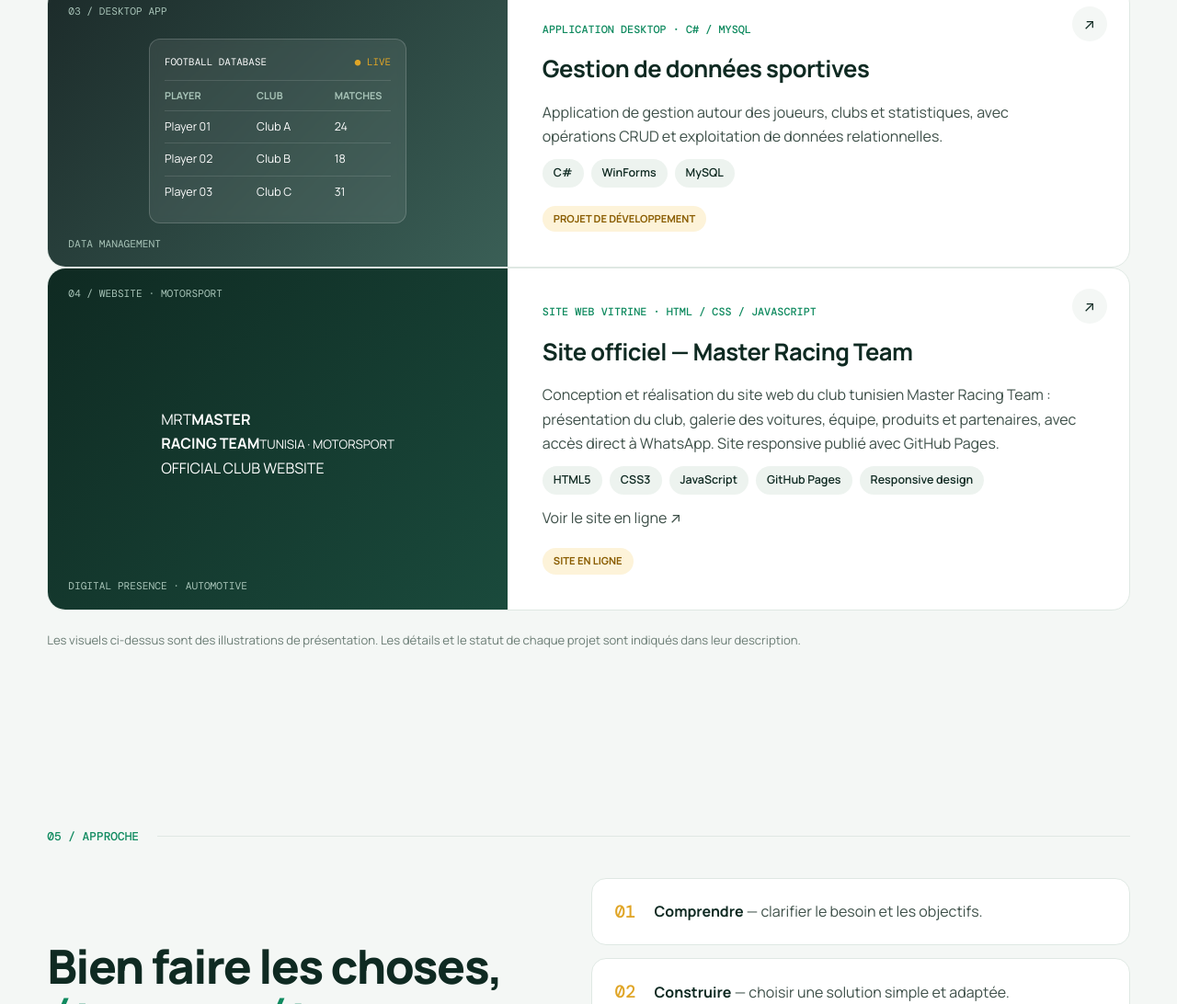
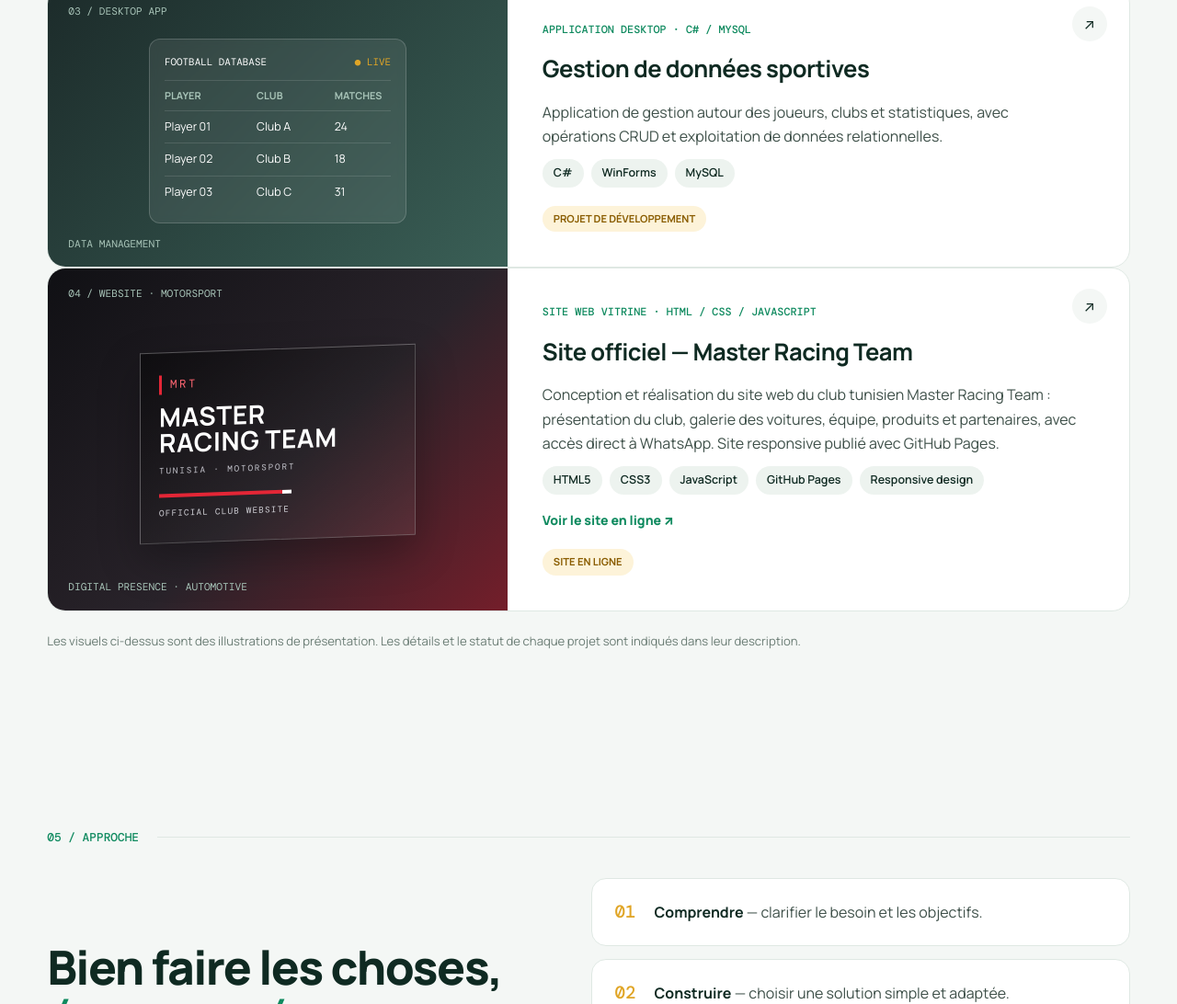
Before and after one commit to Waelawathi5/my-portfolio, a plain HTML site: page index.html in a window 1280 px wide. Shown: the part 4881-5973 px from the top of the page at 92% size. Drawn offline with nearby package versions, Linux system fonts and the light colour scheme.

Commit message:
Style Master Racing Team portfolio project card

```diff
--- a/style.css
+++ b/style.css
@@ -179,6 +179,15 @@ h2 em{font-style:normal;color:var(--blue)}
 .project-arrow{position:absolute;top:22px;right:24px;display:grid;place-items:center;width:38px;height:38px;border-radius:50%;background:var(--bg);color:var(--ink);transition:background .2s,color .2s,transform .2s}
 .project-card:hover .project-arrow{background:var(--blue);color:#fff;transform:rotate(45deg)}
 .projects-note{margin-top:22px;font-size:.82rem;color:var(--muted)}
+.visual-four{background:linear-gradient(135deg,#101014,#29232a 55%,#741e2a)}
+.mrt-showcase{width:min(100%,300px);min-height:178px;padding:24px 20px;display:flex;flex-direction:column;align-items:flex-start;justify-content:center;border:1px solid rgba(255,255,255,.25);background:linear-gradient(145deg,rgba(0,0,0,.45),rgba(255,255,255,.06));box-shadow:0 18px 45px rgba(0,0,0,.28);transform:skewY(-2deg)}
+.mrt-emblem{font-family:var(--mono);font-size:.78rem;letter-spacing:.2em;color:#ff6672;border-left:3px solid #e32636;padding-left:9px;margin-bottom:10px}
+.mrt-showcase strong{font-size:1.75rem;line-height:1.02;letter-spacing:.02em;color:#fff}
+.mrt-showcase small{font-family:var(--mono);font-size:.58rem;letter-spacing:.2em;color:#c6c6ce;margin-top:9px}
+.mrt-stripe{height:4px;width:100%;margin:17px 0 10px;background:linear-gradient(90deg,#e32636 0 52%,#fff 52% 56%,transparent 56%)}
+.mrt-domain{font-family:var(--mono);font-size:.58rem;letter-spacing:.13em;color:#d5d5db}
+.project-live-link{align-self:flex-start;margin-top:4px;color:var(--blue);font-weight:800;font-size:.88rem}
+.project-live-link:hover{text-decoration:underline}
 
 /* Approche */
 .approach-grid{display:grid;grid-template-columns:1fr 1.1fr;gap:60px;align-items:center}
```
